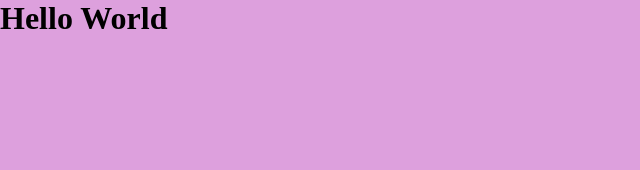
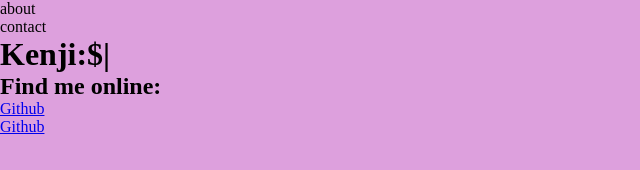
Before and after one commit to LewisNozaki/winbox.js-example, a plain HTML site: page index.html in a window 1280 px wide. Shown: the whole page, without its empty margins (0-640 px from the left). Drawn offline with Linux system fonts and the light colour scheme.

Commit message:
html markdown completed

```diff
--- a/index.html
+++ b/index.html
@@ -9,8 +9,36 @@
   <title>WinboxJS Example</title>
 </head>
 <body>
-  <h1>Hello World</h1>
+  <!-- main container element -->
+  <div class="container">
+    <nav>
+      <ul>
+        <li id="about">about</li>
+        <li id="contact">contact</li>
+      </ul>
+    </nav>
 
+    <main>
+      <h1>Kenji:$<span class="cursor">|</span></h1>
+      <h2>Find me online:</h2>
+      <ul>
+        <li>
+          <a href="https://github.com/LewisNozaki"
+             target="_blank">
+            Github
+          </a>
+        </li>
+        <li>
+          <a href="https://www.linkedin.com/in/lhnozaki/"
+             target="_blank">
+            Github
+          </a>
+        </li>
+      </ul>
+    </main> <!--main-->
+  </div> <!--container-->
+
+  <!-- hidden elements -->
   <script src="js/winbox.bundle.js"></script>
   <script src="js/app.js"></script>
 </body>
```
